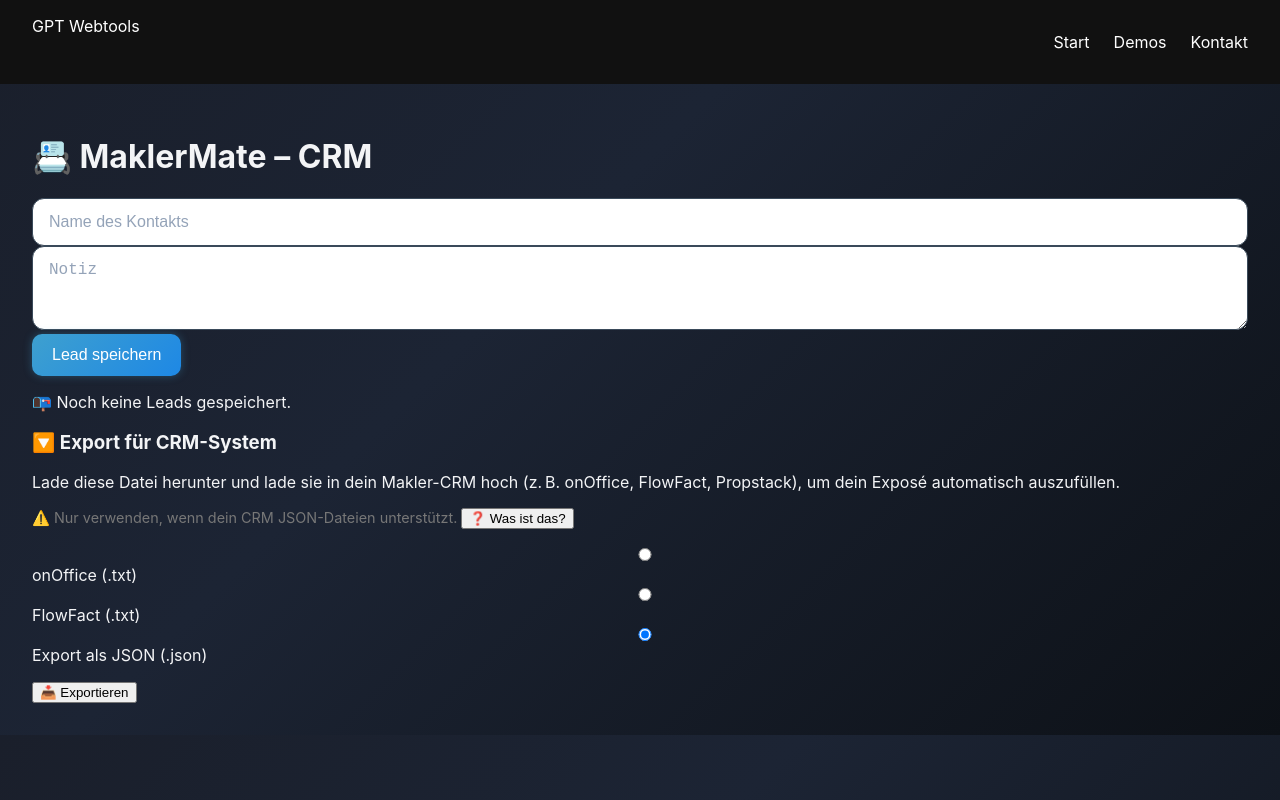
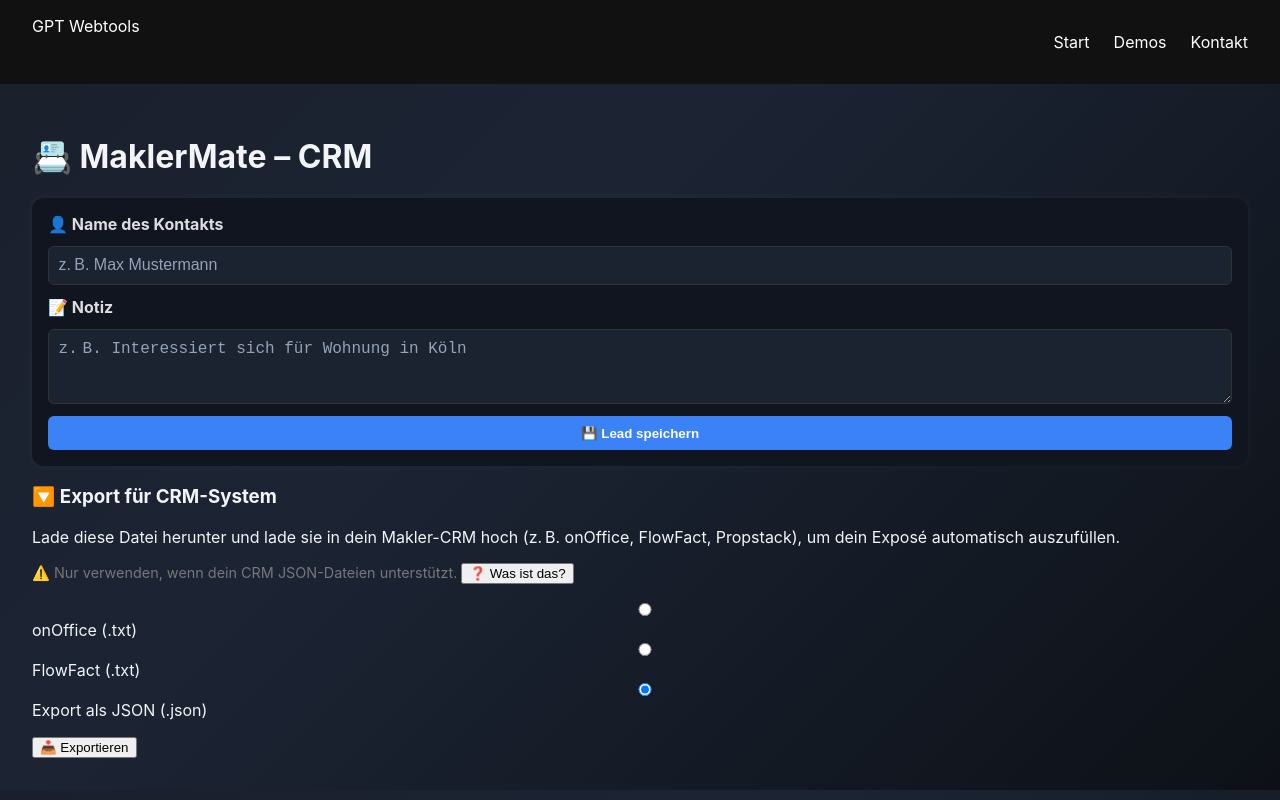
Before and after one commit to M-Sieger/MaklerMate-MVP, a React (Create React App) app: page /crm in a window 1280 px wide. Built offline with nearby package versions, Linux system fonts and the light colour scheme.

Commit message:
🎨 Polish CRM UI: Modernize LeadForm & LeadList with modular styling

```diff
--- a/src/pages/CRM/LeadForm.jsx
+++ b/src/pages/CRM/LeadForm.jsx
@@ -1,60 +1,61 @@
-// 📦 React-Hook useState importieren
+// ✅ Eingabeformular für neue Leads
+// 🔁 Übergibt den eingegebenen Lead an den Parent (z. B. CRMTool.jsx)
+
 import React, { useState } from 'react';
 
-// 🧠 CRM-Formular-Komponente
-// Diese Komponente ist zuständig für:
-// – die Eingabe eines neuen Leads
-// – das Speichern (per onAddLead Callback)
-// – das Zurücksetzen des Formulars nach dem Speichern
-export default function CRMForm({ onAddLead }) {
-  // 📝 Lokaler Zustand für das Formular
+import styles from '../../styles/CRM.module.css'; // 🎨 Custom CSS-Modul laden
+
+export default function LeadForm({ onAddLead }) {
+  // 🧠 Lokaler Zustand für Eingabefelder (Name + Notiz)
   const [name, setName] = useState('');
   const [notiz, setNotiz] = useState('');
 
-  // 🧩 Wenn der Nutzer das Formular abschickt
+  // 📤 Wird aufgerufen, wenn Formular abgeschickt wird
   const handleSubmit = (e) => {
-    e.preventDefault(); // ⛔ Standardverhalten (Seite neu laden) verhindern
+    e.preventDefault(); // ⛔ Verhindert Seitenreload
 
-    // 🔧 Neues Lead-Objekt vorbereiten
+    // 🆕 Neues Lead-Objekt erzeugen
     const newLead = {
-      id: Date.now(),           // einfache ID via Zeitstempel (später evtl. uuid)
-      name: name,               // Name aus Eingabefeld
-      notiz: notiz,             // Notiz aus Eingabefeld
-      status: 'neu'             // Standardstatus bei Erstellung
+      id: Date.now(), // 🆔 Zeitbasierte ID
+      name,
+      notiz,
+      status: 'neu'
     };
 
-    // 📤 Lead an Parent-Komponente übergeben (Callback)
+    // 📬 An übergeordnete Komponente weitergeben
     onAddLead(newLead);
 
-    // ♻️ Formular zurücksetzen
+    // ♻️ Eingabefelder zurücksetzen
     setName('');
     setNotiz('');
   };
 
   return (
-    // 🧾 Formular mit zwei Eingabefeldern
-    <form onSubmit={handleSubmit} className="crm-form">
-
-      {/* 👤 Name des Kontakts */}
+    <form onSubmit={handleSubmit} className={styles.crmForm}>
+      {/* 👤 Namensfeld */}
+      <label className={styles.crmLabel}>👤 Name des Kontakts</label>
       <input
         type="text"
-        placeholder="Name des Kontakts"
+        placeholder="z. B. Max Mustermann"
         value={name}
-        onChange={(e) => setName(e.target.value)} // live aktualisieren
-        required // verhindert leeres Absenden
+        onChange={(e) => setName(e.target.value)}
+        required
+        className={styles.crmInput}
       />
 
-      {/* 🗒️ Notizfeld */}
+      {/* 📝 Notizfeld */}
+      <label className={styles.crmLabel}>📝 Notiz</label>
       <textarea
-        placeholder="Notiz"
+        placeholder="z. B. Interessiert sich für Wohnung in Köln"
         value={notiz}
         onChange={(e) => setNotiz(e.target.value)}
+        className={styles.crmTextarea}
         rows={3}
       />
 
       {/* 💾 Speichern-Button */}
-      <button className="btn btn-primary" type="submit">
-        Lead speichern
+      <button type="submit" className={styles.crmButton}>
+        💾 Lead speichern
       </button>
     </form>
   );
--- a/src/pages/CRM/LeadList.jsx
+++ b/src/pages/CRM/LeadList.jsx
@@ -1,25 +1,32 @@
-// src/pages/CRM/LeadList.jsx
+// ✅ Listet gespeicherte Leads auf und ermöglicht das Löschen einzelner Einträge
 
 import React from 'react';
 
-import LeadItem from './LeadItem'; // ⬅️ importiere die Einzelkomponente
-
-// 💡 Diese Komponente zeigt alle Leads an, die ihr über Props übergeben wurden
-// Sie reicht die `onDelete`-Funktion weiter an jede `LeadItem`-Instanz
+import styles from '../../styles/CRM.module.css'; // 🎨 Style importieren
 
 export default function LeadList({ leads, onDelete }) {
-  if (!leads || leads.length === 0) {
-    return <p>📭 Noch keine Leads gespeichert.</p>;
-  }
+  return (
+    <ul className={styles.crmLeadList}>
+      {/* 🔁 Durch jeden Lead iterieren */}
+      {leads.map((lead) => (
+        <li key={lead.id} className={styles.crmLeadItem}>
+          <div>
+            {/* 👤 Name anzeigen */}
+            <strong>{lead.name}</strong><br />
+            {/* 📄 Notiz anzeigen */}
+            <span className={styles.crmLeadNote}>{lead.notiz}</span>
+          </div>
 
-  return (
-    <div className="crm-list">
-      <h2>📇 Gespeicherte Leads</h2>
-
-      {/* 🔁 Für jeden Lead wird ein LeadItem angezeigt */}
-      {leads.map((lead) => (
-        <LeadItem key={lead.id} lead={lead} onDelete={onDelete} />
+          {/* ❌ Button zum Löschen */}
+          <button
+            onClick={() => onDelete(lead.id)}
+            className={styles.crmDeleteButton}
+            title="Lead löschen"
+          >
+            ❌
+          </button>
+        </li>
       ))}
-    </div>
+    </ul>
   );
 }
--- /dev/null
+++ b/src/styles/CRM.module.css
@@ -0,0 +1,81 @@
+/* 🔳 Container für das Formular */
+.crmForm {
+  display: flex;
+  flex-direction: column;
+  gap: 0.75rem;
+  padding: 1rem;
+  background-color: #10151f;
+  border-radius: 12px;
+  box-shadow: 0 0 10px rgba(255,255,255,0.05);
+  margin-bottom: 1rem;
+}
+
+/* 🏷️ Label für Inputfelder */
+.crmLabel {
+  font-weight: bold;
+  color: #ddd;
+}
+
+/* 🧾 Input- und Textarea-Felder */
+.crmInput,
+.crmTextarea {
+  padding: 0.6rem;
+  border-radius: 6px;
+  border: 1px solid #333;
+  background-color: #1b2230;
+  color: #eee;
+  width: 100%;
+}
+
+/* 💾 Speichern-Button */
+.crmButton {
+  background-color: #3b82f6;
+  color: white;
+  padding: 0.6rem 1rem;
+  border: none;
+  border-radius: 6px;
+  cursor: pointer;
+  font-weight: bold;
+}
+
+.crmButton:hover {
+  background-color: #2563eb;
+}
+
+/* 📋 Leadliste */
+.crmLeadList {
+  list-style: none;
+  padding: 0;
+  margin-top: 1rem;
+}
+
+/* 📦 Ein einzelner Lead-Eintrag */
+.crmLeadItem {
+  display: flex;
+  justify-content: space-between;
+  align-items: flex-start;
+  background-color: #181f2a;
+  border: 1px solid #2a2f3d;
+  border-radius: 8px;
+  padding: 0.8rem;
+  margin-bottom: 0.5rem;
+}
+
+/* 📝 Notiztext im Lead-Eintrag */
+.crmLeadNote {
+  color: #aaa;
+  font-size: 0.9rem;
+}
+
+/* ❌ Delete-Button */
+.crmDeleteButton {
+  background: transparent;
+  border: none;
+  color: #f87171;
+  font-size: 1.2rem;
+  cursor: pointer;
+}
+
+.crmDeleteButton:hover {
+  color: #ef4444;
+}
```
